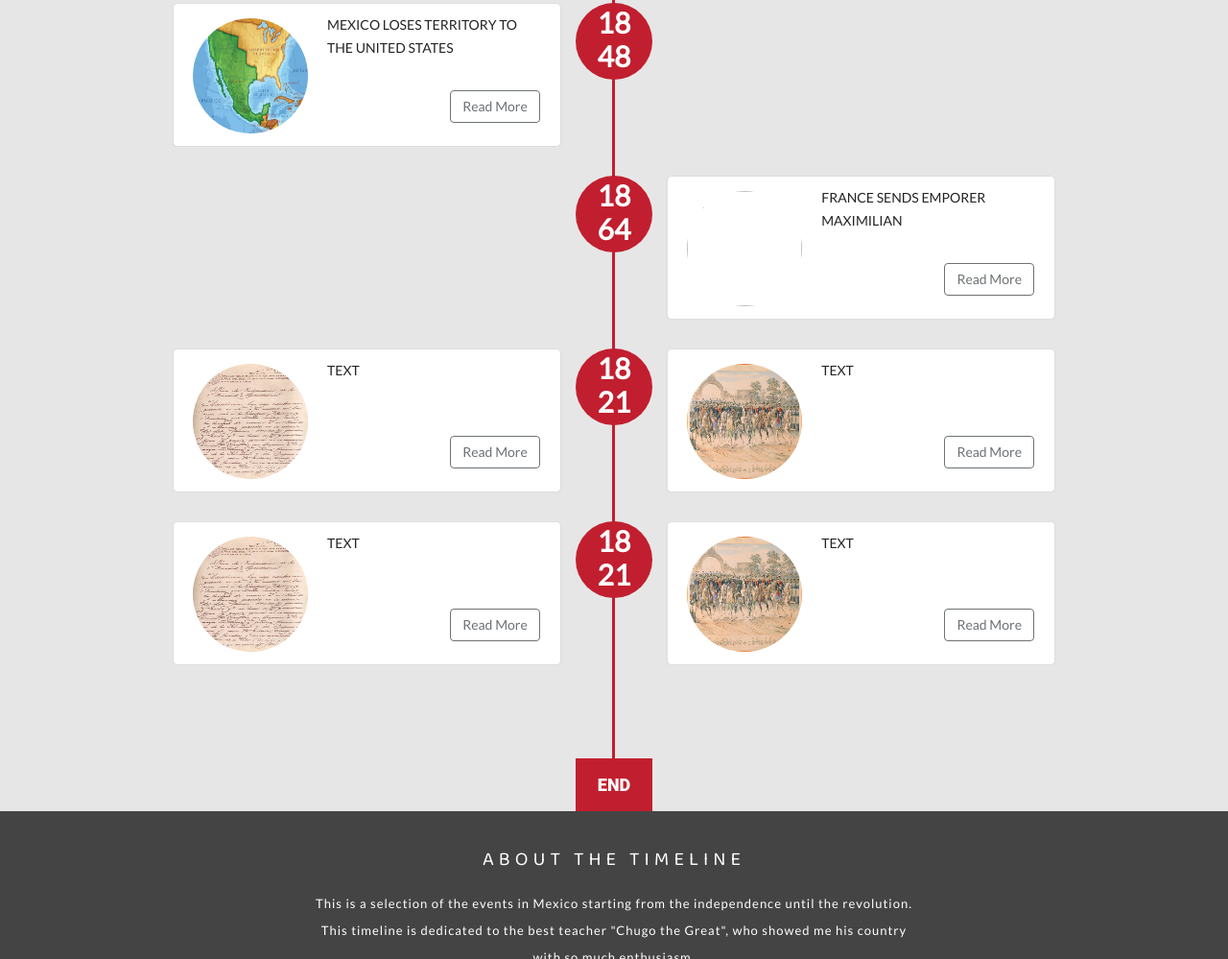
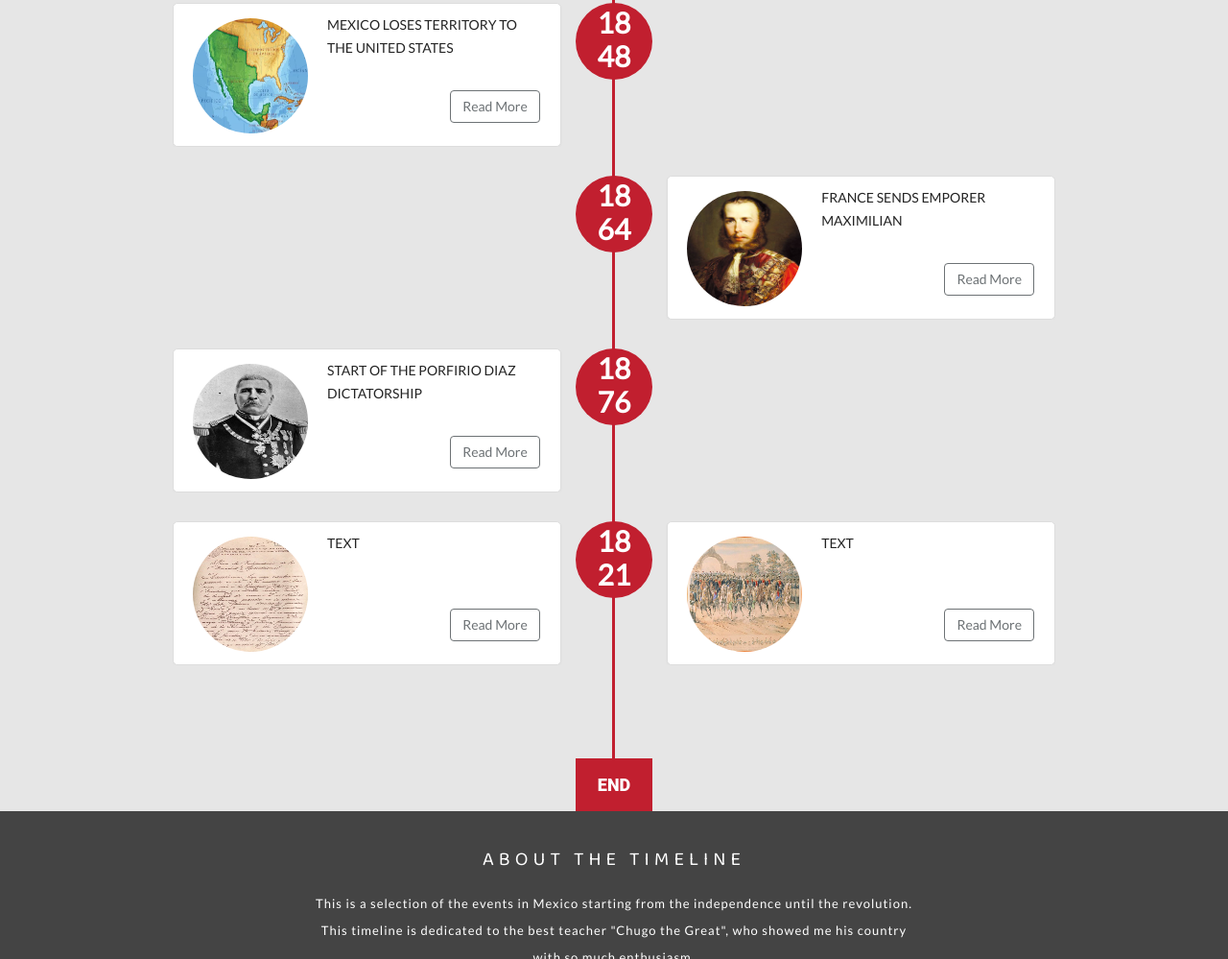
Before and after one commit to suzanvborkum/git-mexico-timeline, a plain HTML site: page timeline_index.html in a window 1280 px wide. Shown: the part 1149-2148 px from the top of the page at 96% size. Drawn offline with nearby package versions, Linux system fonts and the light colour scheme; a script that the page names is missing.

Commit message:
added article

```diff
--- a/timeline_index.html
+++ b/timeline_index.html
@@ -127,7 +127,7 @@
           </div>
           <div class="content-right-container">
             <div class="content-right">
-              <p>FRANCE SENDS EMPORER MAXIMILIAN<img class="article-image" src="maximilian.jpg"></p>
+              <p>FRANCE SENDS EMPORER MAXIMILIAN<img class="article-image" src=images/maximilian.jpg></p>
               <a href="#" class="btn btn-light">Read More</a>
             </div>
           </div>
@@ -137,24 +137,19 @@
           </div>
         </div>
         <!-- // Article -->
-
         <!-- Article -->
         <div class="timeline-article">
           <div class="content-left-container">
             <div class="content-left">
-              <p>TEXT<img class="article-image" src=images/plan_of_iguala.jpg></p>
+              <p>START OF THE PORFIRIO DIAZ DICTATORSHIP<img class="article-image" src=images/porfirio_diaz.jpg></p>
               <a href="#" class="btn btn-light">Read More</a>
             </div>
           </div>
           <div class="content-right-container">
-            <div class="content-right">
-              <p>TEXT<img class="article-image" src=images/army_guarantees.jpg></p>
-              <a href="#" class="btn btn-light">Read More</a>
-            </div>
           </div>
           <div class="meta-date">
             <span class="date">18</span>
-            <span class="month">21</span>
+            <span class="month">76</span>
           </div>
         </div>
         <!-- // Article -->
```
